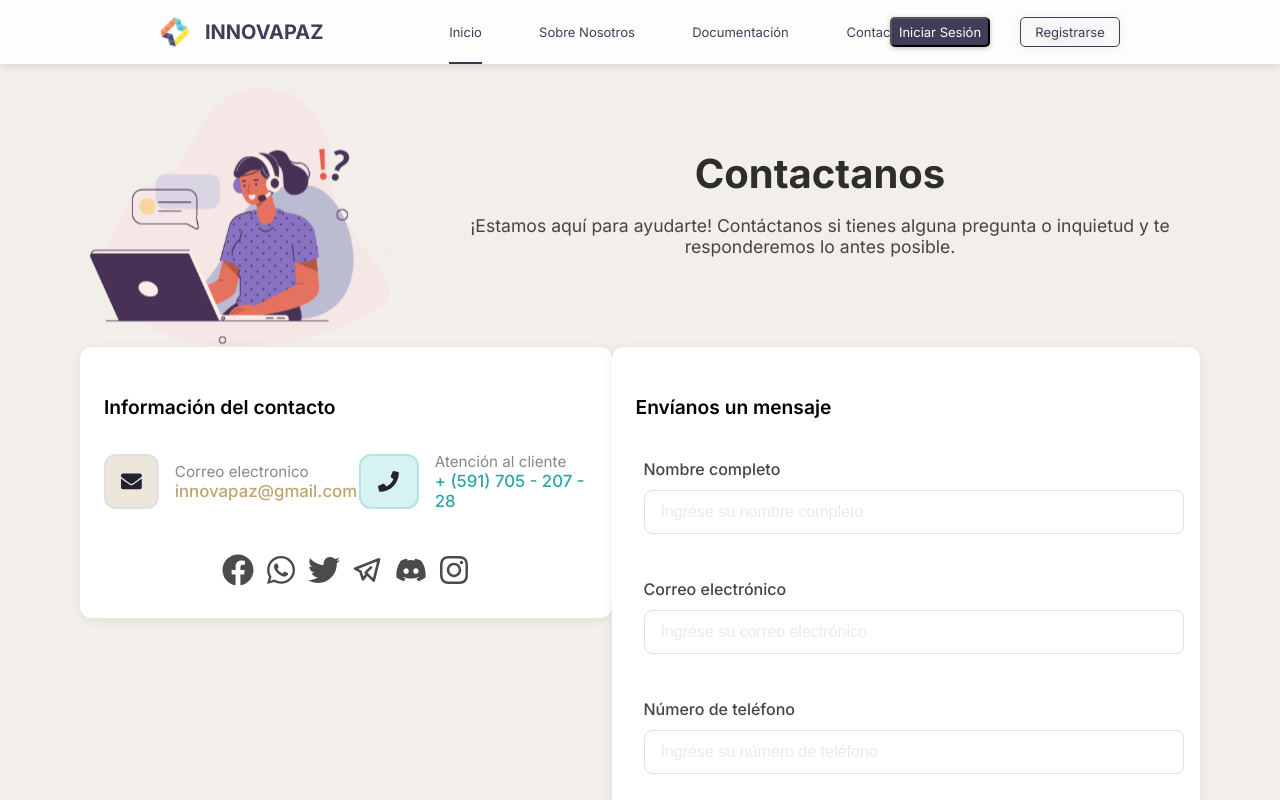
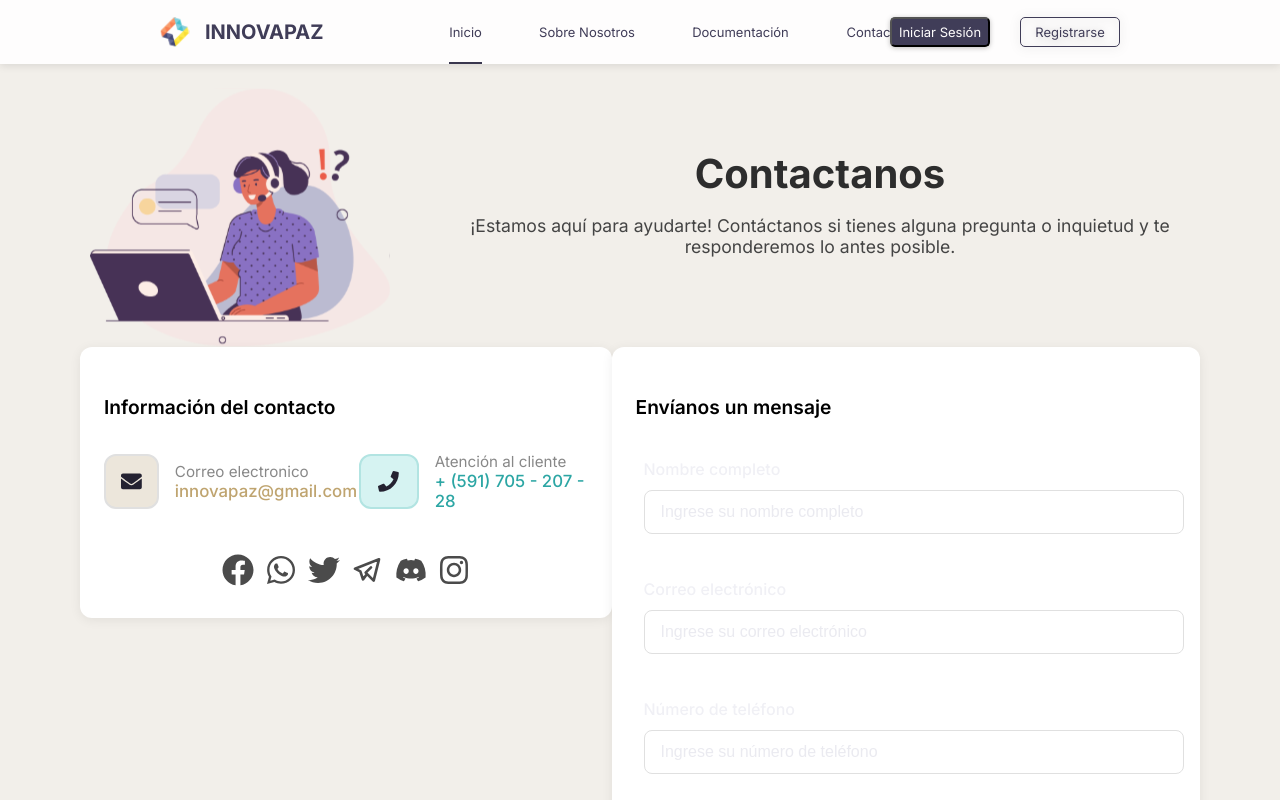
Before and after one commit to edisonCheca/INNOVAPAZ, a React (Vite) app in the folder frontend/: page /contacto in a window 1280 px wide. Shown: the top 800 px of the page. Built offline with nearby package versions, Linux system fonts and the light colour scheme.

Commit message:
refactor(auth): mejora en el color de login y register

```diff
--- a/frontend/src/components/common/Input.css
+++ b/frontend/src/components/common/Input.css
@@ -8,7 +8,7 @@
 }
 
 .input__label {
-  color: #444;
+  color: var(--pri-100);
   font-size: 1rem;
   font-weight: 500;
   margin-bottom: 0.2rem;
```
